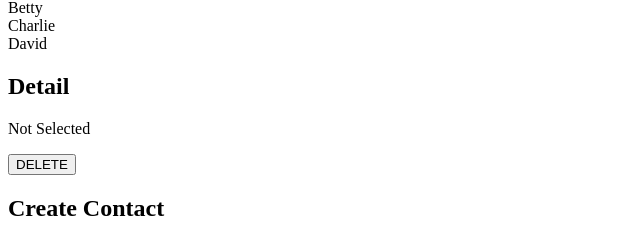
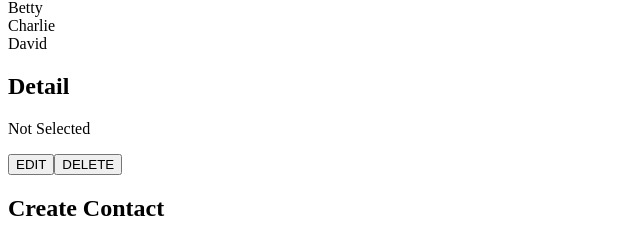
Before and after one commit to conquerex/Adventure_React, a React app: page / in a window 1280 px wide. Shown: the part 120-345 px from the top of the page, without its empty margins (0-640 px from the left). Built offline with nearby package versions, Linux system fonts and the light colour scheme; the HTML template or start-up script is replaced by a standard one.

Commit message:
Contact Edit Function

```diff
--- a/src/components/Contact.js
+++ b/src/components/Contact.js
@@ -110,7 +110,8 @@
                 <ContactDetails
                     isSelected={this.state.selectKey != -1}
                     contact={this.state.contactData[this.state.selectKey]}
-                    onRemove={this.handleRemove}/>
+                    onRemove={this.handleRemove}
+                    onEdit={this.handleEdit} />
                 <p/>
                 <ContactCreate
                     onCreate={this.handleCreate} />
--- a/src/components/ContactDetails.js
+++ b/src/components/ContactDetails.js
@@ -1,6 +1,47 @@
 import React from 'react';
+import PropTypes from 'prop-types';
 
 export default class ContactDetails extends React.Component {
+    constructor(props) {
+        super(props);
+
+        this.state = {
+            isEdit: false,
+            name: '',
+            phone: ''
+        }
+
+        this.handleToggle = this.handleToggle.bind(this);
+        this.handleChange = this.handleChange.bind(this);
+        this.handleEdit = this.handleEdit.bind(this);
+    }
+
+    handleToggle() {
+        if(!this.state.isEdit) {
+            this.setState({
+                name: this.props.contact.name,
+                phone: this.props.contact.phone
+            });
+        } else {
+            this.handleEdit();
+        };
+
+        console.log('isEdit :::: ', !this.state.isEdit);
+        this.setState({
+            isEdit: !this.state.isEdit
+        });
+    }
+
+    handleChange(e) {
+        let nextState = {};
+        nextState[e.target.name] = e.target.value;
+        this.setState(nextState);
+    }
+
+    handleEdit() {
+        this.props.onEdit(this.state.name, this.state.phone);
+    }
+
     render() {
 
         const details = (
@@ -9,13 +50,41 @@
                 <p>{this.props.contact.phone}</p>
             </div>
         );
+
+        const edit = (
+            <div>
+                <p>
+                    <input
+                        type="text"
+                        name="name"
+                        placeholder="Name"
+                        value={this.state.name}
+                        onChange={this.handleChange} />
+                </p>
+                <p>
+                    <input
+                        type="text"
+                        name="phone"
+                        placeholder="Phone number"
+                        value={this.state.phone}
+                        onChange={this.handleChange} />
+                </p>
+            </div>
+        );
+
+        // 초기에는 false : 항목이 보임
+        const view = this.state.isEdit ? edit : details;
+
         const blank = (<div>Not Selected</div>);
 
         return (
             <div>
                 <h2>Detail</h2>
-                {this.props.isSelected ? details : blank}
+                {this.props.isSelected ? view : blank}
                 <p/>
+                <button onClick={this.handleToggle}>
+                    {this.state.isEdit ? 'OK' : 'EDIT'}
+                </button>
                 <button onClick={this.props.onRemove}>DELETE</button>
             </div>
         );
@@ -27,5 +96,12 @@
         name: '',
         phone: ''
     },
-    onRemove: () => { console.error('onRemove not defined.');}
+    onRemove: () => { console.error('onRemove not defined.');},
+    onEdit: () => { console.error('onEdit not defined.');}
 }
+
+ContactDetails.propTypes = {
+    contact: PropTypes.object,
+    onRemove: PropTypes.func,
+    onEdit: PropTypes.func
+}
```
